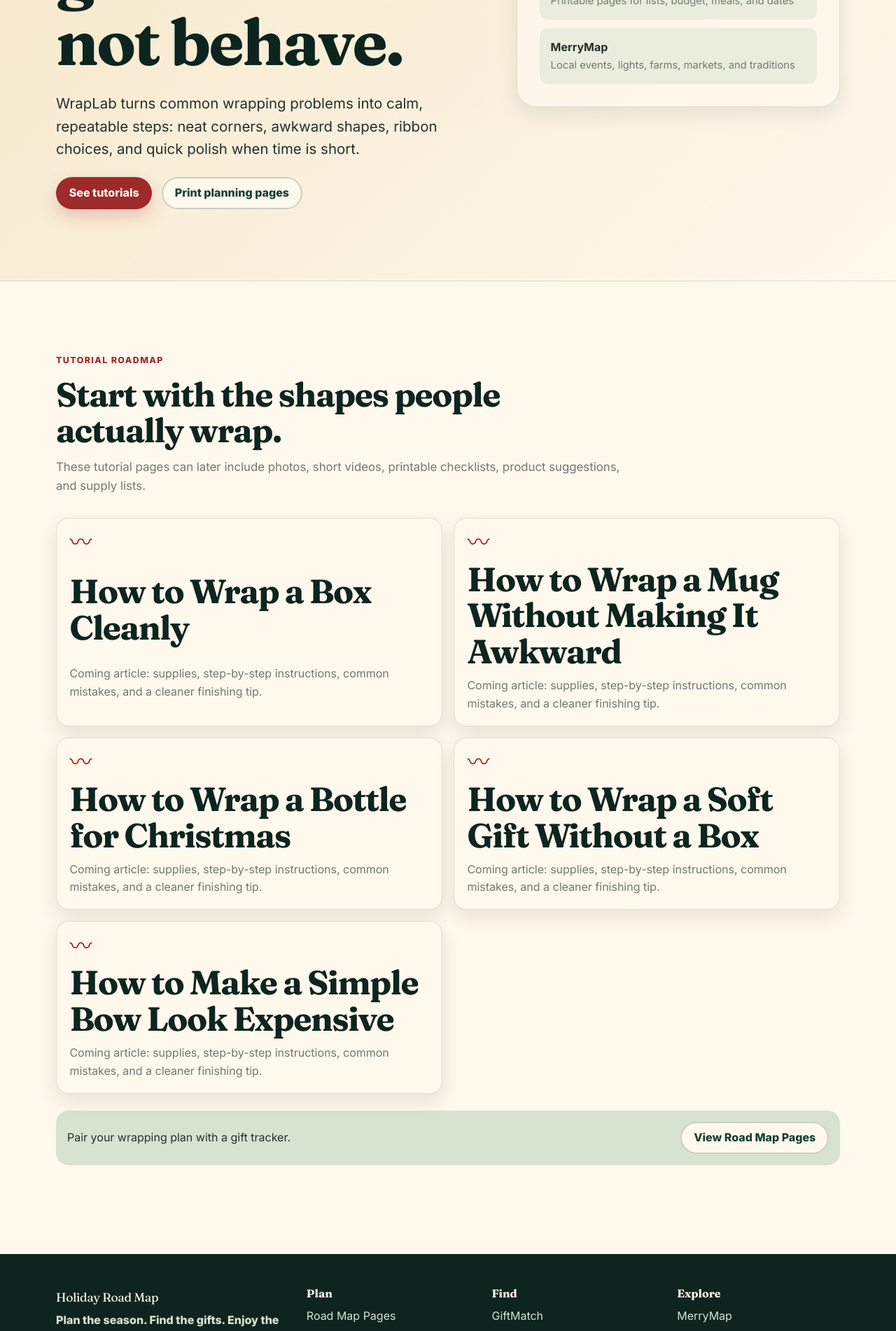
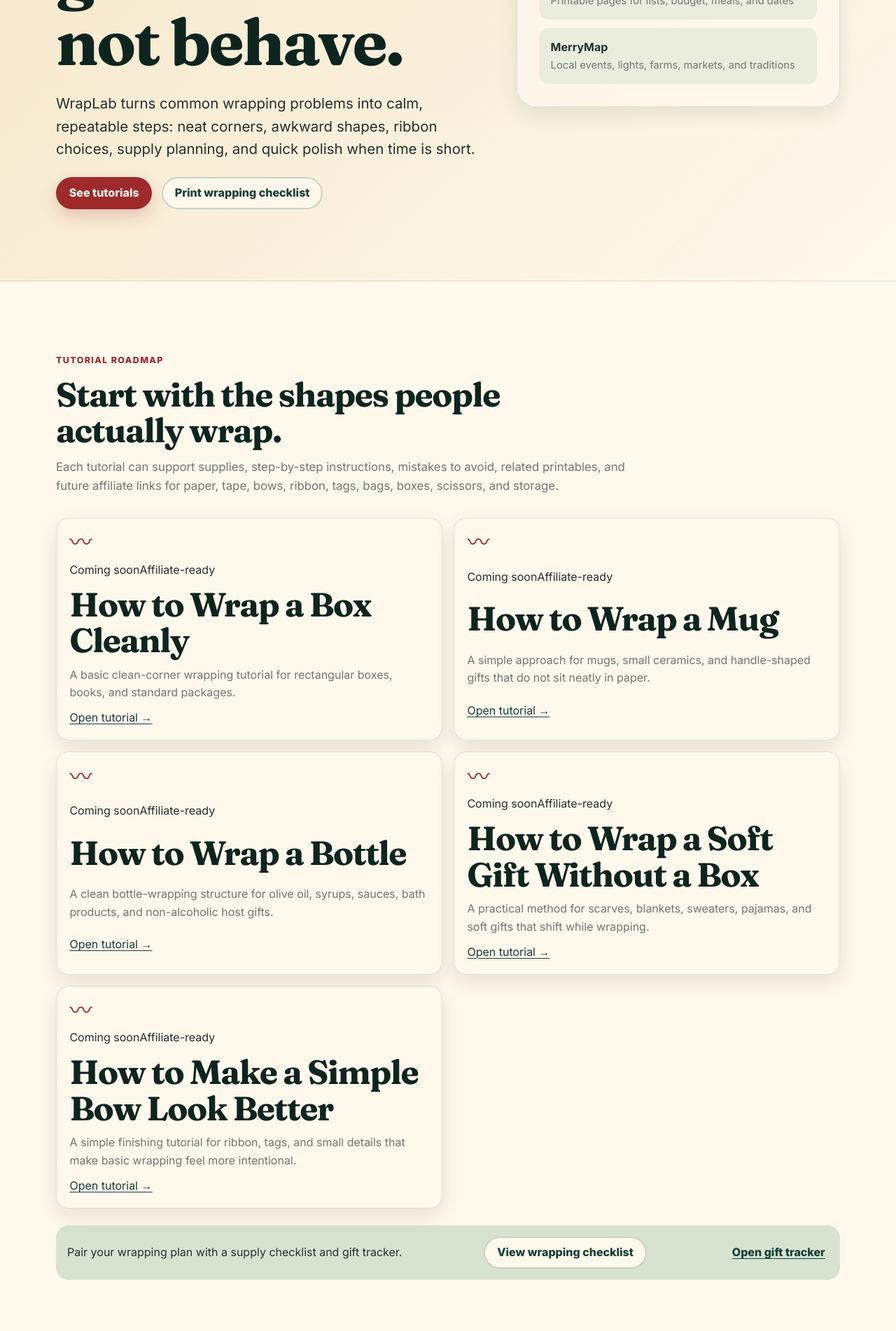
Before and after one commit to BryanFinnigan/holiday-road-map, a Next.js app: page /guidebook/wrapping in a window 1280 px wide. Shown: the part 620-2522 px from the top of the page at 70% size. Built offline with nearby package versions, Linux system fonts and the light colour scheme; no server answers.

Commit message:
Upgrade WrapLab hub

```diff
--- a/app/guidebook/wrapping/page.tsx
+++ b/app/guidebook/wrapping/page.tsx
@@ -1,7 +1,10 @@
 import type { Metadata } from "next";
 import Link from "next/link";
 import Hero from "@/components/Hero";
+import NewsletterSignup from "@/components/NewsletterSignup";
 import SectionHeader from "@/components/SectionHeader";
+import StatusBadge from "@/components/StatusBadge";
+import { wrappingTutorials } from "@/lib/wrappingTutorials";
 import { createMetadata } from "@/lib/seo";
 
 export const metadata: Metadata = createMetadata({
@@ -10,43 +13,43 @@ export const metadata: Metadata = createMetadata({
   path: "/guidebook/wrapping"
 });
 
-const tutorials = [
-  "How to Wrap a Box Cleanly",
-  "How to Wrap a Mug Without Making It Awkward",
-  "How to Wrap a Bottle for Christmas",
-  "How to Wrap a Soft Gift Without a Box",
-  "How to Make a Simple Bow Look Expensive"
-];
-
 export default function WrappingPage() {
   return (
     <>
       <Hero
         eyebrow="WrapLab"
         title="Simple wrapping tutorials for gifts that do not behave."
-        description="WrapLab turns common wrapping problems into calm, repeatable steps: neat corners, awkward shapes, ribbon choices, and quick polish when time is short."
+        description="WrapLab turns common wrapping problems into calm, repeatable steps: neat corners, awkward shapes, ribbon choices, supply planning, and quick polish when time is short."
         primaryCta={{ label: "See tutorials", href: "#tutorials" }}
-        secondaryCta={{ label: "Print planning pages", href: "/printables" }}
+        secondaryCta={{ label: "Print wrapping checklist", href: "/printables/wrapping-supply-checklist" }}
       />
       <section id="tutorials" className="section container">
         <SectionHeader
           eyebrow="Tutorial roadmap"
           title="Start with the shapes people actually wrap."
-          description="These tutorial pages can later include photos, short videos, printable checklists, product suggestions, and supply lists."
+          description="Each tutorial can support supplies, step-by-step instructions, mistakes to avoid, related printables, and future affiliate links for paper, tape, bows, ribbon, tags, bags, boxes, scissors, and storage."
         />
         <div className="tutorial-grid">
-          {tutorials.map((tutorial) => (
-            <article className="tutorial-card" key={tutorial}>
+          {wrappingTutorials.map((tutorial) => (
+            <article className="tutorial-card" key={tutorial.slug}>
               <span aria-hidden="true">〰</span>
-              <h2>{tutorial}</h2>
-              <p>Coming article: supplies, step-by-step instructions, common mistakes, and a cleaner finishing tip.</p>
+              <div className="status-row">
+                {tutorial.statuses.slice(0, 2).map((status) => <StatusBadge key={status} status={status} />)}
+              </div>
+              <h2>{tutorial.title}</h2>
+              <p>{tutorial.description}</p>
+              <Link href={tutorial.href}>Open tutorial →</Link>
             </article>
           ))}
         </div>
         <div className="inline-cta">
-          <p>Pair your wrapping plan with a gift tracker.</p>
-          <Link className="button secondary" href="/printables">View Road Map Pages</Link>
+          <p>Pair your wrapping plan with a supply checklist and gift tracker.</p>
+          <Link className="button secondary" href="/printables/wrapping-supply-checklist">View wrapping checklist</Link>
+          <Link className="button text-link" href="/printables/gift-tracker">Open gift tracker</Link>
         </div>
+      </section>
+      <section className="section container">
+        <NewsletterSignup context="wraplab" />
       </section>
     </>
   );
```
